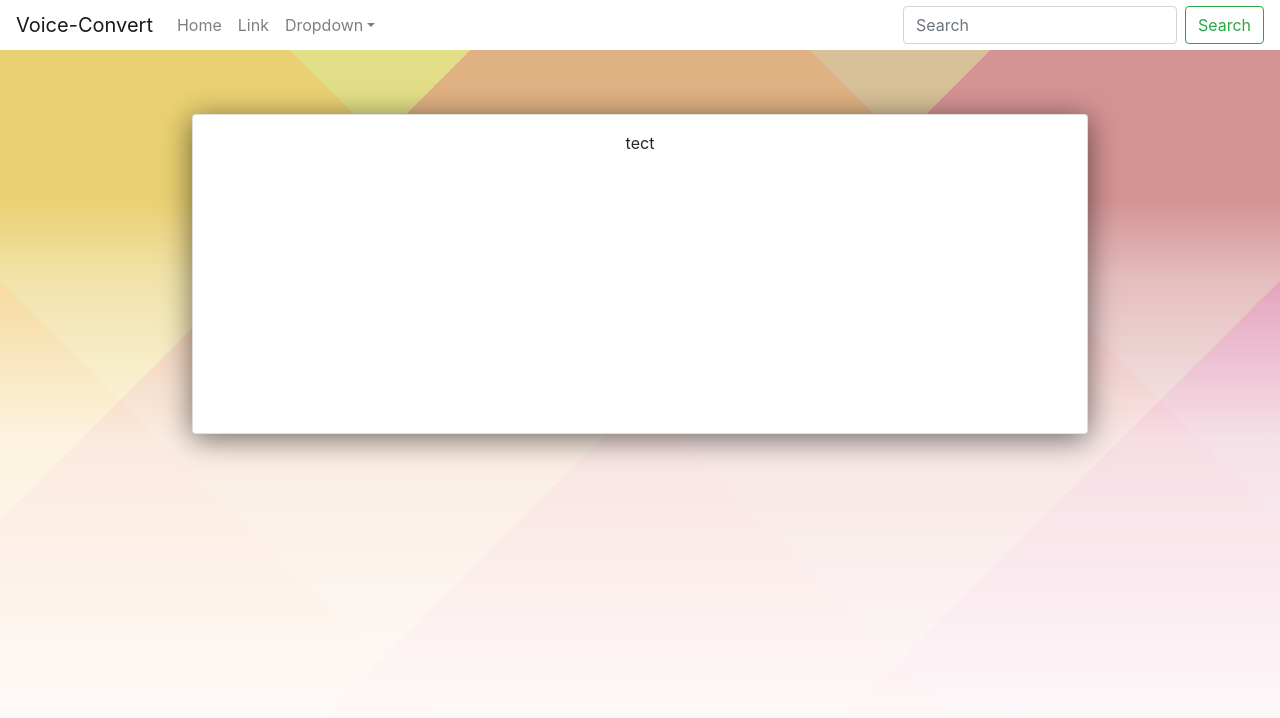
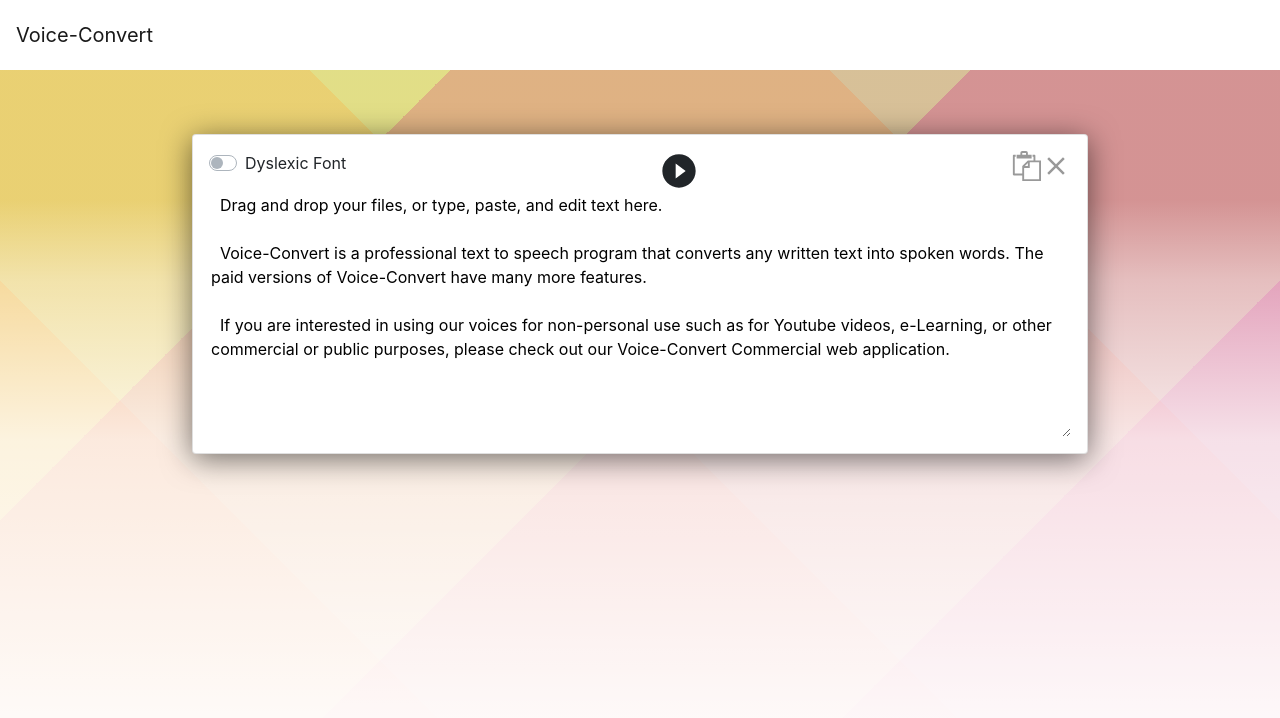
Before and after one commit to SathwikaGone/ConvertMe, a React (Create React App) app: page / in a window 1280 px wide. Shown: the top 718 px of the page. Built offline with nearby package versions, Linux system fonts and the light colour scheme.

Commit message:
committing voice events

```diff
--- a/package.json
+++ b/package.json
@@ -12,6 +12,7 @@
     "react": "^17.0.1",
     "react-bootstrap": "^1.4.0",
     "react-dom": "^17.0.1",
+    "react-icons": "^4.1.0",
     "react-scripts": "4.0.1",
     "web-vitals": "^0.2.4"
   },
--- a/src/App.css
+++ b/src/App.css
@@ -33,7 +33,11 @@
 }
 
 .headerH {
-  height: 50px;
+  height: 70px;
+  position: fixed;
+  top: 0;
+  left: 0;
+  right: 0;
 }
 
 .App-logo {
--- a/src/Components/ConverterSpeach.js
+++ b/src/Components/ConverterSpeach.js
@@ -1,6 +1,122 @@
-import React from "react";
+import React, { useState } from "react";
 import "./Speech.css";
+import { Form } from "react-bootstrap";
+import { ImPaste, ImStop2, ImPause, ImStop, ImPlay2 } from "react-icons/im";
+import {
+  MdClose,
+  MdPlayCircleFilled,
+  MdStop,
+  MdPauseCircleOutline,
+} from "react-icons/md";
+import { GrResume } from "react-icons/gr";
+export default function ConverterSpeach() {
+  const [
+    text,
+    settext,
+  ] = useState(`  Drag and drop your files, or type, paste, and edit text here.
 
-export default function ConverterSpeach() {
-  return <div className="card">tect</div>;
+  Voice-Convert is a professional text to speech program that converts any written text into spoken words. The paid versions of Voice-Convert have many more features.
+
+  If you are interested in using our voices for non-personal use such as for Youtube videos, e-Learning, or other commercial or public purposes, please check out our Voice-Convert Commercial web application.`);
+
+  const [playToogle, setplayToogle] = useState(true);
+  let handleSpeech = () => {
+    setplayToogle(false);
+
+    var synth = window.speechSynthesis;
+    var voices = [];
+
+    voices = synth.getVoices();
+    // var selectedIndex = voiceList.selectedIndex < 0 ? 0 : voiceList.selectedIndex;
+    // voiceList.innerHTML = '';
+    // voices.forEach((voice)=>{
+    //     var listItem = document.createElement('option');
+    //     listItem.textContent = voice.name;
+    //     listItem.setAttribute('data-lang', voice.lang);
+    //     listItem.setAttribute('data-name', voice.name);
+    //     voiceList.appendChild(listItem);
+    // });
+
+    // voiceList.selectedIndex = selectedIndex;
+
+    var toSpeak = new SpeechSynthesisUtterance(text);
+    var selectedVoiceName =
+      " Microsoft David Desktop - English (United States)"; // voiceList.selectedOptions[0].getAttribute('data-name');
+    voices.forEach((voice) => {
+      if (voice.name === selectedVoiceName) {
+        toSpeak.voice = voice;
+      }
+    });
+    synth.speak(toSpeak);
+  };
+
+  let cancleSpeech = () => {
+    setplayToogle(true);
+    var synth = window.speechSynthesis;
+    synth.cancel();
+  };
+
+  let pauseSpeech = () => {
+    var synth = window.speechSynthesis;
+    synth.pause();
+  };
+
+  let resumeSpeech = () => {
+    var synth = window.speechSynthesis;
+    synth.resume();
+  };
+  return (
+    <div className="card">
+      <div className="cardHeader">
+        <Form.Check
+          type="switch"
+          id="custom-switch"
+          label="Dyslexic Font"
+          style={{
+            float: "left",
+          }}
+        />
+        {playToogle ? (
+          <MdPlayCircleFilled size={40} onClick={handleSpeech} />
+        ) : (
+          <React.Fragment>
+            <ImPlay2 size={30} onClick={resumeSpeech} />
+            {"  "}
+
+            <MdPauseCircleOutline size={36} onClick={pauseSpeech} />
+            {"  "}
+            <ImStop size={30} onClick={cancleSpeech} />
+          </React.Fragment>
+        )}
+
+        <MdClose
+          color="rgb(153, 153, 153)"
+          size={30}
+          style={{
+            float: "right",
+            order: 2,
+          }}
+          onClick={() => {
+            settext("");
+          }}
+        />
+        <ImPaste
+          color="rgb(153, 153, 153)"
+          size={30}
+          style={{
+            float: "right",
+            order: 1,
+          }}
+          onClick={() => {
+            navigator.clipboard.readText().then((val) => settext(val));
+          }}
+        />
+      </div>
+      <textarea
+        value={text}
+        style={{ width: "100%", height: "100%", border: "none" }}
+        onChange={(e) => settext(e.target.value)}
+      />
+    </div>
+  );
 }
--- a/src/Components/Header.js
+++ b/src/Components/Header.js
@@ -16,24 +16,28 @@
       <Navbar.Toggle aria-controls="basic-navbar-nav" />
       <Navbar.Collapse id="basic-navbar-nav">
         <Nav className="mr-auto">
-          <Nav.Link href="#home">Home</Nav.Link>
-          <Nav.Link href="#link">Link</Nav.Link>
-          <NavDropdown title="Dropdown" id="basic-nav-dropdown">
-            <NavDropdown.Item href="#action/3.1">Action</NavDropdown.Item>
-            <NavDropdown.Item href="#action/3.2">
-              Another action
-            </NavDropdown.Item>
-            <NavDropdown.Item href="#action/3.3">Something</NavDropdown.Item>
-            <NavDropdown.Divider />
-            <NavDropdown.Item href="#action/3.4">
-              Separated link809
-            </NavDropdown.Item>
-          </NavDropdown>
+          {
+            //   <Nav.Link href="#home">Home</Nav.Link>
+            // <Nav.Link href="#link">Link</Nav.Link>
+            // <NavDropdown title="Dropdown" id="basic-nav-dropdown">
+            //   <NavDropdown.Item href="#action/3.1">Action</NavDropdown.Item>
+            //   <NavDropdown.Item href="#action/3.2">
+            //     Another action
+            //   </NavDropdown.Item>
+            //   <NavDropdown.Item href="#action/3.3">Something</NavDropdown.Item>
+            //   <NavDropdown.Divider />
+            //   <NavDropdown.Item href="#action/3.4">
+            //     Separated link809
+            //   </NavDropdown.Item>
+            // </NavDropdown>
+          }
         </Nav>
-        <Form inline>
-          <FormControl type="text" placeholder="Search" className="mr-sm-2" />
-          <Button variant="outline-success">Search</Button>
-        </Form>
+        {
+          //   <Form inline>
+          //   <FormControl type="text" placeholder="Search" className="mr-sm-2" />
+          //   <Button variant="outline-success">Search</Button>
+          // </Form>
+        }
       </Navbar.Collapse>
     </Navbar>
   );
--- a/src/Components/Speech.css
+++ b/src/Components/Speech.css
@@ -7,3 +7,13 @@
   padding: 16px;
   box-shadow: 0 5px 30px rgba(0, 0, 0, 0.55);
 }
+
+textarea:focus {
+  outline: none;
+}
+
+.cardHeader {
+  /* display: flex;
+  flex-direction: row; */
+  /* display: "inline-block"; */
+}
```
Also changed, not shown: 2 other files (tests, documents, lock files or other folders).
